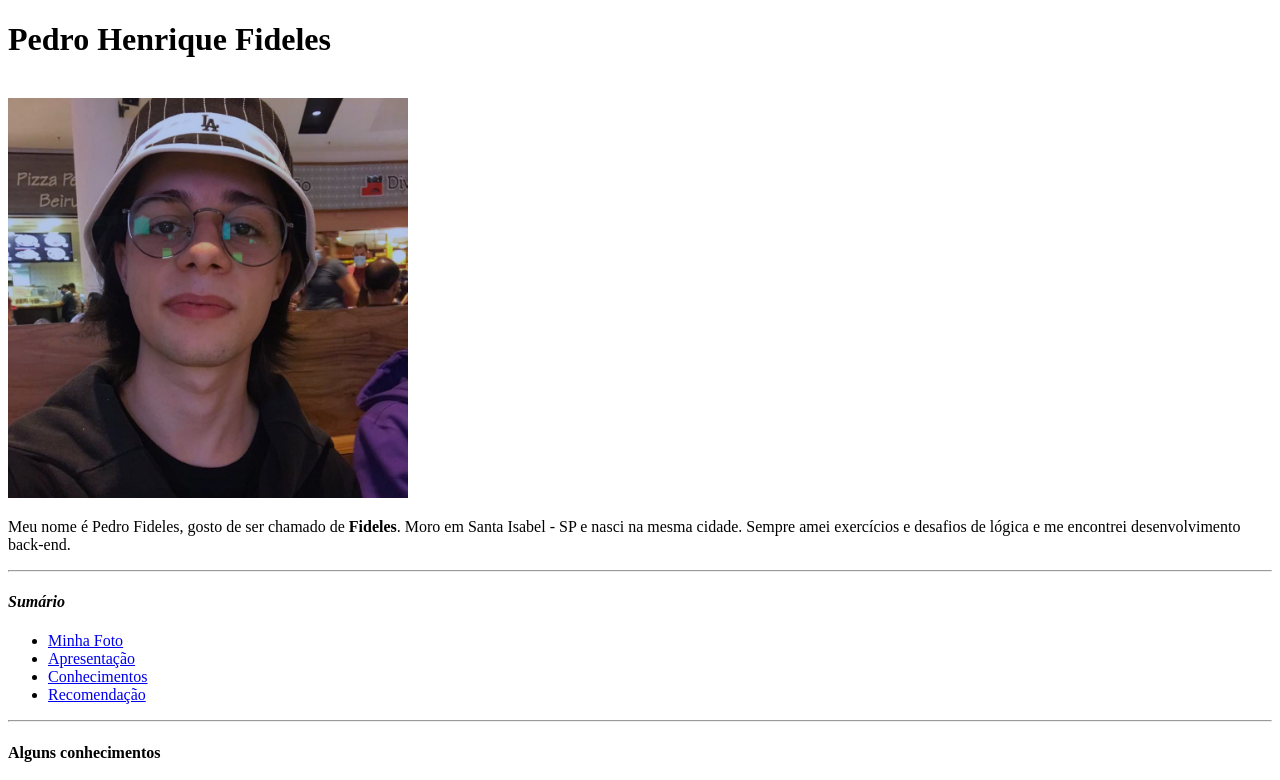
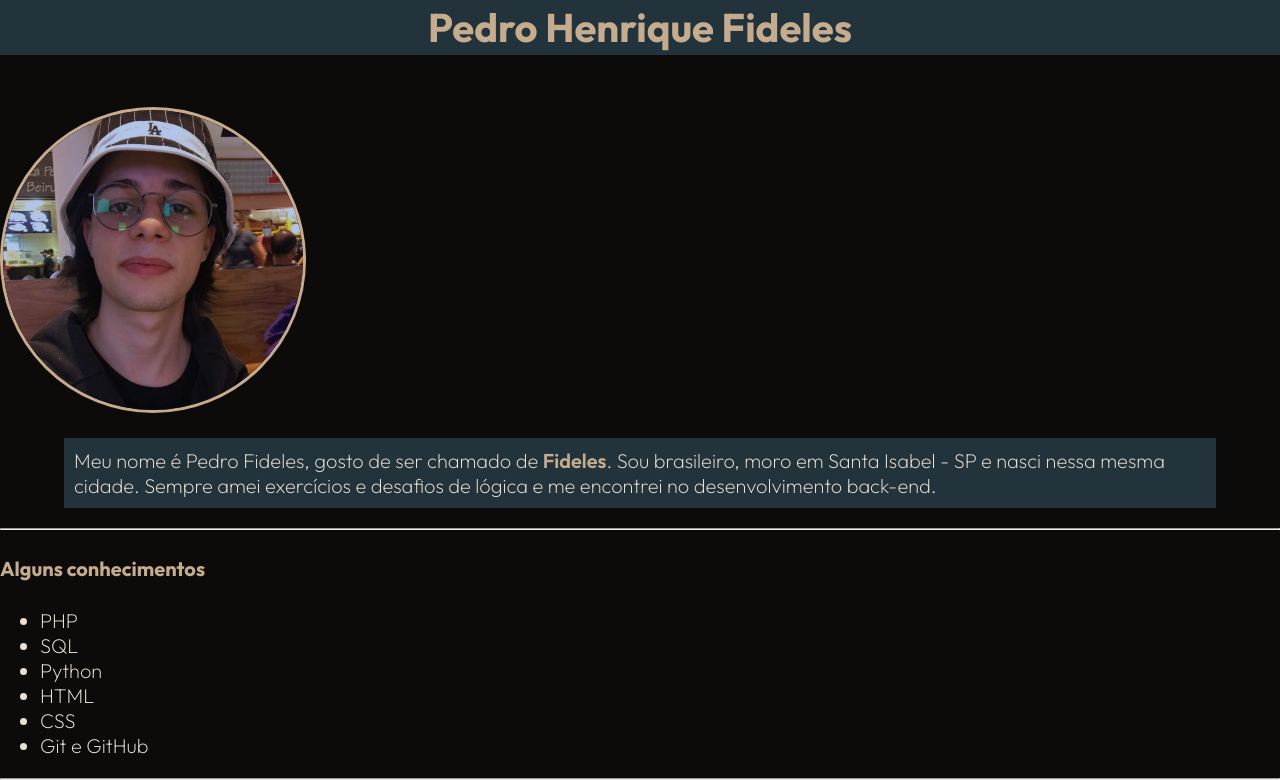
Before and after one commit to Pedro-Fideles/Pedro-Fideles.github.io, a plain HTML site: page index.html in a window 1280 px wide. Shown: the top 780 px of the page. Drawn offline with Linux system fonts and the light colour scheme.

Commit message:
Ajustando o estilo com css

```diff
--- a/index.html
+++ b/index.html
@@ -3,24 +3,61 @@
     <head>
         <meta charset="UTF-8">
         <title>Pedro Fideles</title>
+        <link rel="preconnect" href="https://fonts.googleapis.com">
+        <link rel="preconnect" href="https://fonts.gstatic.com" crossorigin>
+        <link href="https://fonts.googleapis.com/css2?family=Outfit:wght@100;200;300;400;500;600;700;800;900&display=swap" rel="stylesheet">
         <style>
+            body{
+                background-color: #0c0b0a;
+                color: #EAE0D5;
+                font-family: outfit;
+                font-size: 20px;
+                line-height: 25px;
+                font-weight: 200;
+                margin-top: 0px;
+                margin-left: 0px;
+                margin-right: 0px;
+            }
 
+            strong{
+                color: #C6AC8F;
+                font-weight: 600;
+            }
+
+            .titulos{
+                color: #C6AC8F;
+            }
+
+            #topo{
+                background-color: #22333B;
+                margin-top: 0%;
+                margin-left: 0%;
+                padding: 15px;
+                text-align: center;
+            }
+
+            #foto-perfil{
+                width: 300px;
+                border-radius: 50%;
+                border: solid;
+                border-color: #C6AC8F;
+                margin: auto;
+            }
+
+            #apresentacao{
+                background-color: #22333B;
+                margin-left: 5%;
+                margin-right: 5%;
+                padding:10px;
+            }
         </style>
     </head>
     <body>
-        <h1>Pedro Henrique Fideles</h1><br>
-        <img src="img/foto_perfil.jpg" alt="foto de Pedro" width="400px" id="foto">
-        <p id="apresentacao">Meu nome é Pedro Fideles, gosto de ser chamado de <strong>Fideles</strong>. Moro em Santa Isabel - SP e nasci na mesma cidade. Sempre amei exercícios e desafios de lógica e me encontrei desenvolvimento back-end.</p>
+        <h1 class="titulos" id="topo">Pedro Henrique Fideles</h1><br>
+        <img id="foto-perfil" src="img/foto_perfil.jpg" alt="foto de Pedro">
+        <p id="apresentacao">Meu nome é Pedro Fideles, gosto de ser chamado de <strong>Fideles</strong>. Sou brasileiro, moro em Santa Isabel - SP e nasci nessa mesma cidade. Sempre amei exercícios e desafios de lógica e me encontrei no desenvolvimento back-end.</p>
         <hr>
-        <h4><em>Sumário</em></h4>
-        <ul>
-            <li><a href="#foto">Minha Foto</a></li>
-            <li><a href="#apresentacao">Apresentação</a></li>
-            <li><a href="#conhecimentos">Conhecimentos</a></li>
-            <li><a href="#recomendacao">Recomendação</a></li>
-        </ul>
-        <hr>
-        <h4 id="conhecimentos">Alguns conhecimentos</h4>
+        <h4 class="titulos">Alguns conhecimentos</h4>
         <ul>
             <li>PHP</li>
             <li>SQL</li>
```
